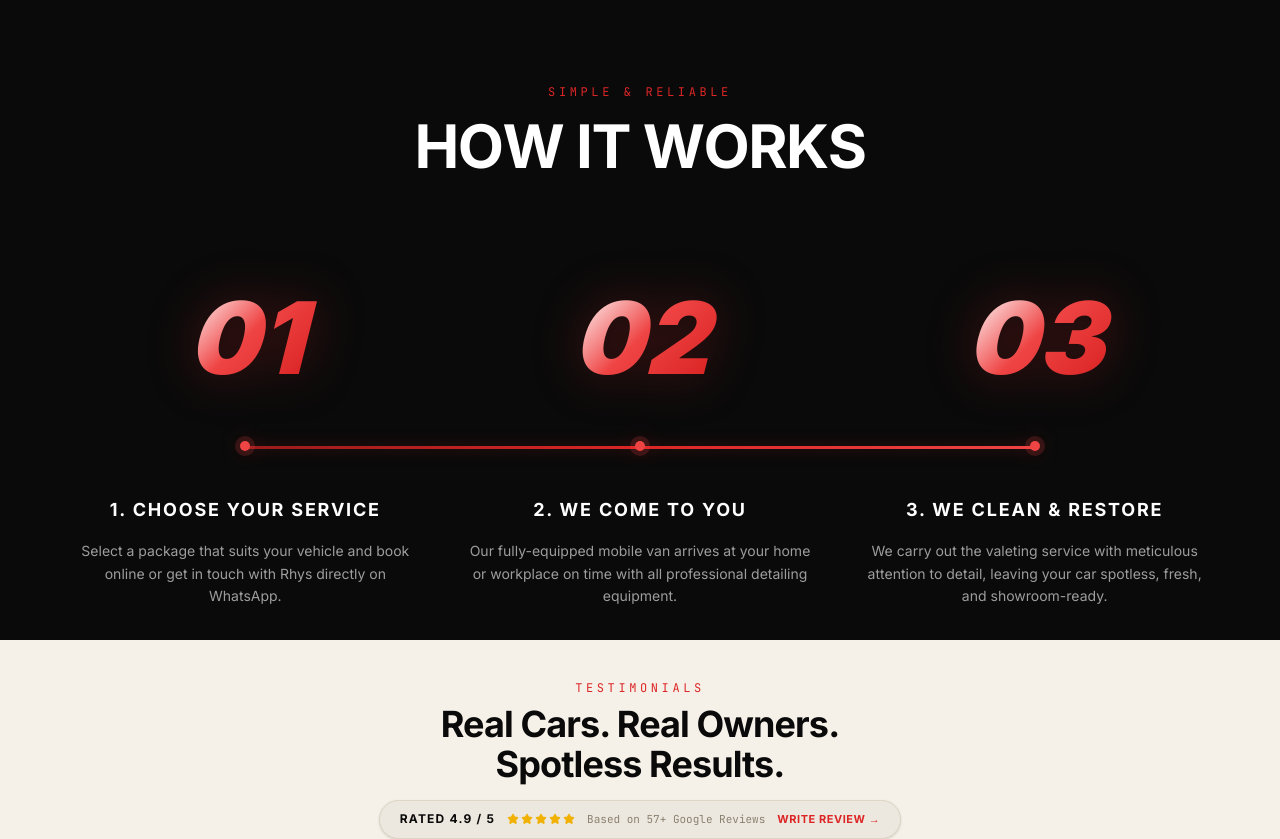
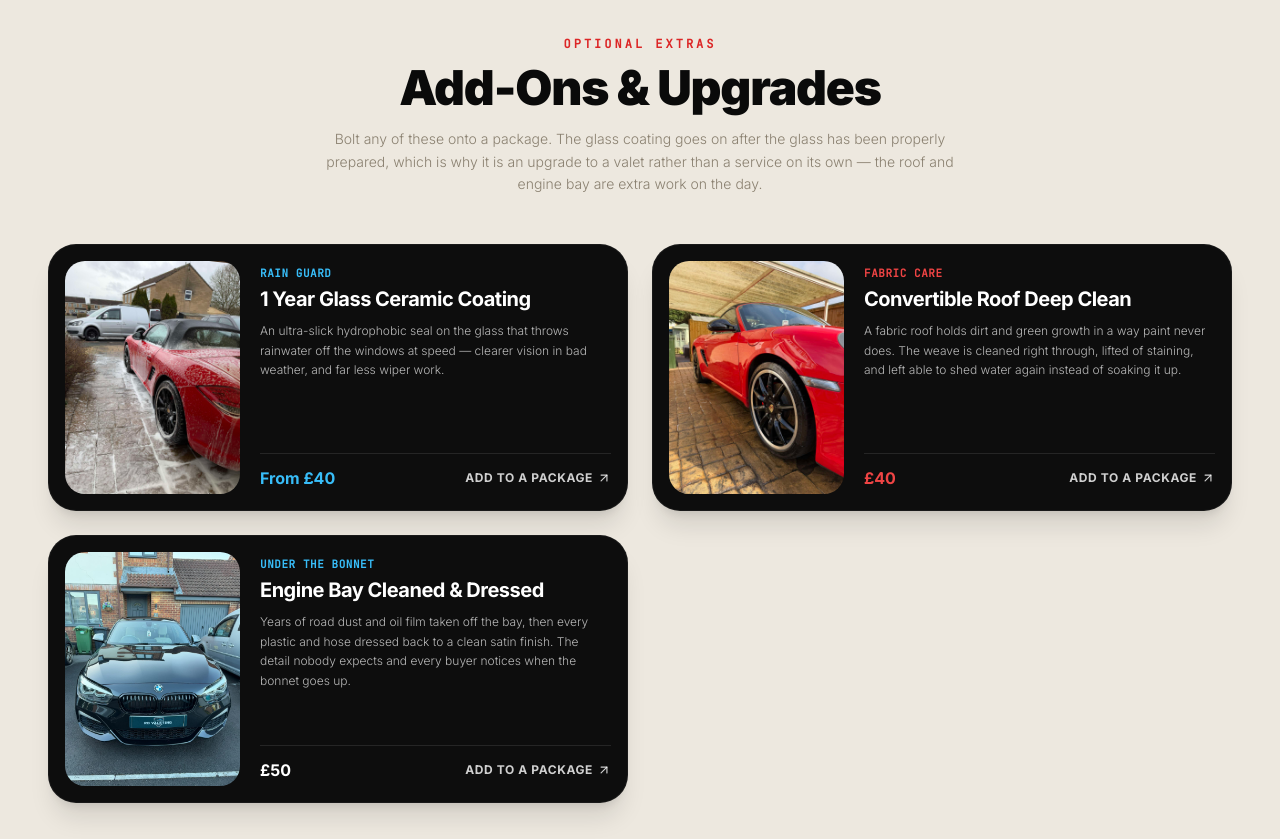
Before and after one commit to mronukumar30/rd-new, a React (Vite) app: page / in a window 1280 px wide. Shown: the part 5480-6319 px from the top of the page. Built offline with nearby package versions, Linux system fonts and the light colour scheme; a web font is replaced by a local one.

Commit message:
Add Optional Extras & Upgrades section to services

```diff
--- a/src/App.tsx
+++ b/src/App.tsx
@@ -36,7 +36,7 @@ import React, { useState, useRef, useEffect } from "react";
 import { Routes, Route, Link, Navigate } from "react-router-dom";
 import { Helmet } from "react-helmet-async";
 import { cn } from "./lib/utils";
-import { SERVICES, ADDON_PACKAGES, TESTIMONIALS, GALLERY_MEDIA, COMPANY_DETAILS, FAQ_DATA } from "./constants";
+import { SERVICES, ADDON_PACKAGES, ADDON_EXTRAS, TESTIMONIALS, GALLERY_MEDIA, COMPANY_DETAILS, FAQ_DATA } from "./constants";
 import InteractiveBentoGallery from "./components/ui/interactive-bento-gallery";
 import DeepCleanPage from "./pages/services/DeepCleanPage";
 import CeramicCoatingPage from "./pages/services/CeramicCoatingPage";
@@ -731,6 +731,96 @@ const Services = () => {
             ))}
           </div>
         </div>
+
+        {/* Optional Extras / Add-Ons & Upgrades (Compact Cards) */}
+        <div className="mt-20 pt-16 border-t border-[#DDD5C5]">
+          <div className="text-center mb-12">
+            <motion.p
+              initial={{ opacity: 0, y: 15 }}
+              whileInView={{ opacity: 1, y: 0 }}
+              viewport={{ once: true }}
+              className="text-xs font-mono font-bold uppercase tracking-[0.25em] mb-3 text-[#DC2626]"
+            >
+              Optional Extras
+            </motion.p>
+            <motion.h3
+              initial={{ opacity: 0, y: 15 }}
+              whileInView={{ opacity: 1, y: 0 }}
+              viewport={{ once: true }}
+              transition={{ delay: 0.1 }}
+              className="text-3xl md:text-5xl font-black tracking-tight text-[#0A0A0A]"
+            >
+              Add-Ons & Upgrades
+            </motion.h3>
+            <motion.p
+              initial={{ opacity: 0, y: 15 }}
+              whileInView={{ opacity: 1, y: 0 }}
+              viewport={{ once: true }}
+              transition={{ delay: 0.2 }}
+              className="mt-4 text-xs md:text-sm text-[#8A8070] max-w-2xl mx-auto leading-relaxed font-light"
+            >
+              Bolt any of these onto a package. The glass coating goes on after the glass has been properly prepared, which is why it is an upgrade to a valet rather than a service on its own — the roof and engine bay are extra work on the day.
+            </motion.p>
+          </div>
+
+          <div className="grid grid-cols-1 md:grid-cols-2 gap-6">
+            {ADDON_EXTRAS.map((extra, idx) => (
+              <motion.div
+                key={extra.id}
+                initial={{ opacity: 0, y: 25 }}
+                whileInView={{ opacity: 1, y: 0 }}
+                viewport={{ once: true }}
+                transition={{ duration: 0.6, delay: idx * 0.1 }}
+                className="bg-[#0D0D0D] rounded-[28px] overflow-hidden p-4 border border-white/5 flex flex-col sm:flex-row gap-4 sm:gap-5 transition-all duration-300 hover:border-[#DC2626]/40 hover:-translate-y-1 shadow-xl"
+              >
+                {/* Left Thumbnail Image */}
+                <div className="w-full sm:w-[150px] md:w-[175px] h-44 sm:h-auto rounded-[20px] overflow-hidden shrink-0 relative bg-black/50">
+                  <img
+                    src={extra.image}
+                    alt={`${extra.title} - RD Valeting`}
+                    className="w-full h-full object-cover transition-transform duration-500 hover:scale-105"
+                  />
+                </div>
+
+                {/* Right Content */}
+                <div className="flex-1 flex flex-col justify-between py-1">
+                  <div>
+                    <span
+                      className="text-[11px] font-mono font-bold tracking-wider uppercase block mb-1"
+                      style={{ color: extra.categoryColor }}
+                    >
+                      {extra.category}
+                    </span>
+                    <h4 className="text-lg md:text-xl font-bold text-white tracking-tight leading-snug">
+                      {extra.title}
+                    </h4>
+                    <p className="text-xs text-white/70 leading-relaxed font-light mt-2">
+                      {extra.description}
+                    </p>
+                  </div>
+
+                  <div className="flex items-center justify-between mt-4 pt-3 border-t border-white/10">
+                    <span
+                      className="text-sm md:text-base font-bold"
+                      style={{ color: extra.priceColor }}
+                    >
+                      {extra.price}
+                    </span>
+                    <a
+                      href={extra.bookingUrl}
+                      target="_blank"
+                      rel="noopener noreferrer"
+                      className="inline-flex items-center gap-1 text-xs font-bold text-white/80 hover:text-white uppercase tracking-wider transition-colors group/link"
+                    >
+                      Add To A Package
+                      <ArrowUpRight className="w-3.5 h-3.5 group-hover/link:translate-x-0.5 group-hover/link:-translate-y-0.5 transition-transform" />
+                    </a>
+                  </div>
+                </div>
+              </motion.div>
+            ))}
+          </div>
+        </div>
       </div>
     </section>
   );
--- a/src/constants.ts
+++ b/src/constants.ts
@@ -120,6 +120,42 @@ export const ADDON_PACKAGES = [
       '1 year ceramic coating on paint & glass',
     ],
     bookingUrl: 'https://wa.me/447393682365?text=Hi%20Rhys%2C%20I%20would%20like%20to%20book%20the%20New%20Car%20Protection%20Package%20%28From%20%C2%A3100%29.%20Vehicle%20model%3A%20',
+  },
+];
+
+export const ADDON_EXTRAS = [
+  {
+    id: 'glass-ceramic-coating',
+    category: 'RAIN GUARD',
+    categoryColor: '#38BDF8',
+    title: '1 Year Glass Ceramic Coating',
+    description: 'An ultra-slick hydrophobic seal on the glass that throws rainwater off the windows at speed — clearer vision in bad weather, and far less wiper work.',
+    price: 'From £40',
+    priceColor: '#38BDF8',
+    image: '/719890908_2222286848526617_3057517277440017740_n.jpg',
+    bookingUrl: 'https://wa.me/447393682365?text=Hi%20Rhys%2C%20I%20would%20like%20to%20add%20the%201%20Year%20Glass%20Ceramic%20Coating%20%28From%20%C2%A340%29%20to%20my%20valet.%20Vehicle%20model%3A%20',
+  },
+  {
+    id: 'convertible-roof-clean',
+    category: 'FABRIC CARE',
+    categoryColor: '#EF4444',
+    title: 'Convertible Roof Deep Clean',
+    description: 'A fabric roof holds dirt and green growth in a way paint never does. The weave is cleaned right through, lifted of staining, and left able to shed water again instead of soaking it up.',
+    price: '£40',
+    priceColor: '#EF4444',
+    image: '/721462704_1244763094247967_6897281892449763271_n.jpg',
+    bookingUrl: 'https://wa.me/447393682365?text=Hi%20Rhys%2C%20I%20would%20like%20to%20add%20the%20Convertible%20Roof%20Deep%20Clean%20%28%C2%A340%29%20to%20my%20valet.%20Vehicle%20model%3A%20',
+  },
+  {
+    id: 'engine-bay-clean',
+    category: 'UNDER THE BONNET',
+    categoryColor: '#38BDF8',
+    title: 'Engine Bay Cleaned & Dressed',
+    description: 'Years of road dust and oil film taken off the bay, then every plastic and hose dressed back to a clean satin finish. The detail nobody expects and every buyer notices when the bonnet goes up.',
+    price: '£50',
+    priceColor: '#FFFFFF',
+    image: '/724072740_1947948122577232_3374260106430394124_n.jpg',
+    bookingUrl: 'https://wa.me/447393682365?text=Hi%20Rhys%2C%20I%20would%20like%20to%20add%20the%20Engine%20Bay%20Cleaned%20%26%20Dressed%20%28%C2%A350%29%20to%20my%20valet.%20Vehicle%20model%3A%20',
   },
 ];
 
```
